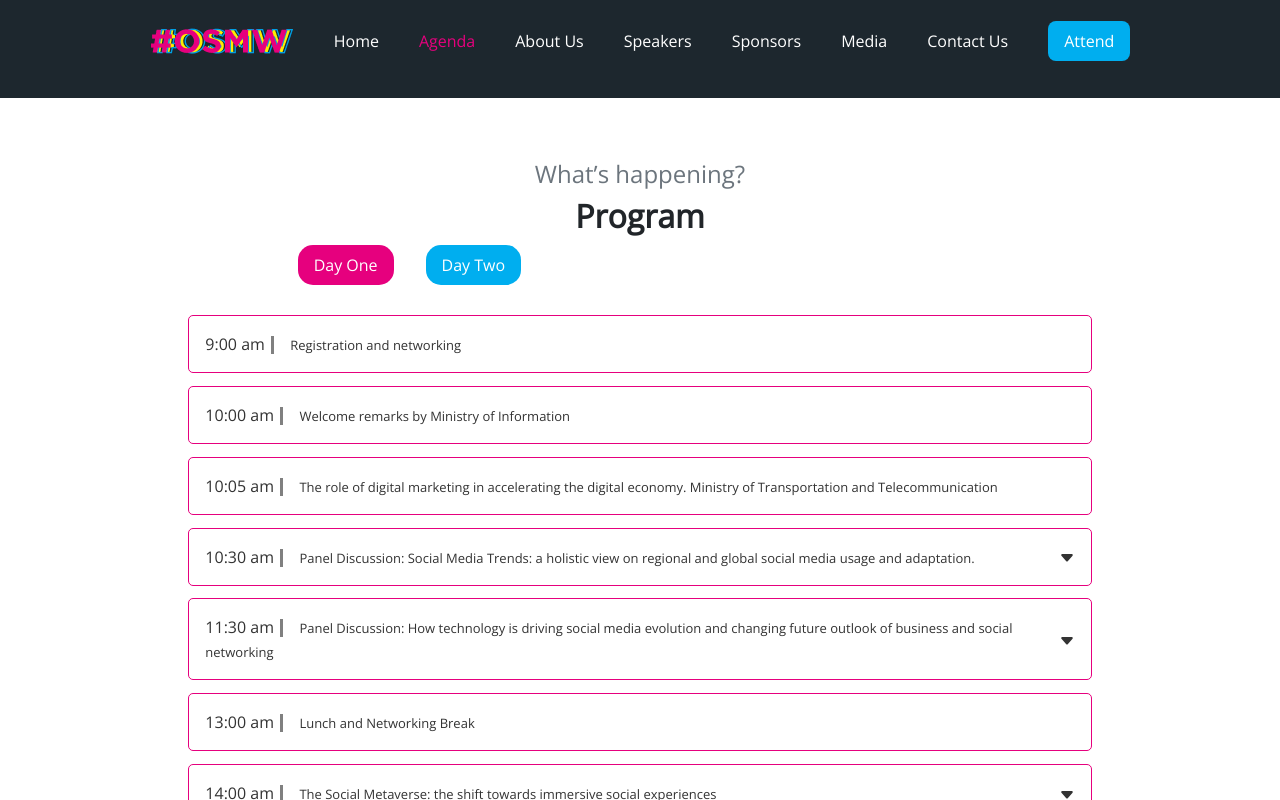
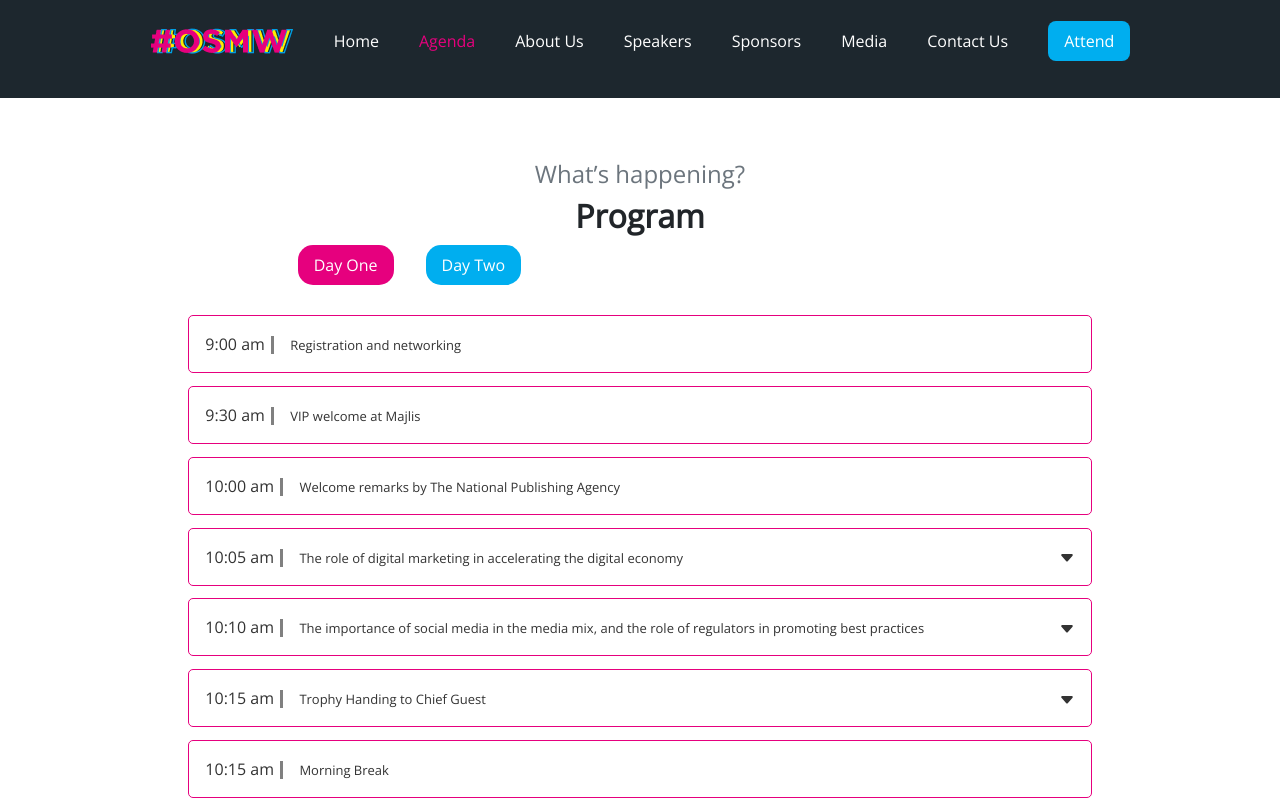
Before and after one commit to hoseinsedaqat/Osmw, a Vue app: page /agenda in a window 1280 px wide. Shown: the top 800 px of the page. Built offline with nearby package versions, Linux system fonts and the light colour scheme.

Commit message:
add new information to agenda page

```diff
--- a/src/views/Agenda/AgendaView.vue
+++ b/src/views/Agenda/AgendaView.vue
@@ -23,17 +23,123 @@
             </div>
             <div class="eventHappening">
               <div class="eventTitle">
-              <span>10:00 am</span>
-              <span>Welcome remarks by Ministry of Information</span>
+                <span>9:30 am</span>
+                <span>VIP welcome at Majlis</span>
               </div>
             </div>
             <div class="eventHappening">
               <div class="eventTitle">
+                <span>10:00 am</span>
+                <span>Welcome remarks by The National Publishing Agency</span>
+              </div>
+            </div>
+            <div class="eventHappening">
+              <div class="d-flex align-items-center justify-content-between">
+                <div class="eventTitle">
                   <span>10:05 am</span>
                   <span
-                >The role of digital marketing in accelerating the digital economy.
-                Ministry of Transportation and Telecommunication</span
+                    >The role of digital marketing in accelerating the digital
+                    economy</span
                   >
+                </div>
+                <span
+                  data-toggle="collapse"
+                  href="#eventSeven"
+                  role="button"
+                  aria-expanded="false"
+                  aria-controls="eventSeven"
+                >
+                  <svg
+                    xmlns="http://www.w3.org/2000/svg"
+                    width="16"
+                    height="16"
+                    fill="currentColor"
+                    class="bi bi-caret-down-fill"
+                    viewBox="0 0 16 16"
+                  >
+                    <path
+                      d="M7.247 11.14 2.451 5.658C1.885 5.013 2.345 4 3.204 4h9.592a1 1 0 0 1 .753 1.659l-4.796 5.48a1 1 0 0 1-1.506 0z"
+                    />
+                  </svg>
+                </span>
+              </div>
+              <p class="collapse font-sm-own" id="eventSeven">
+                <span>
+                  Richie Santosdiaz: Leading Commentator on the Future of Fintech in
+                  Emerging Markets. (TBC)
+                </span>
+              </p>
+            </div>
+            <div class="eventHappening">
+              <div class="d-flex align-items-center justify-content-between">
+                <div class="eventTitle">
+                  <span>10:10 am</span>
+                  <span
+                    >The importance of social media in the media mix, and the role of
+                    regulators in promoting best practices</span
+                  >
+                </div>
+                <span
+                  data-toggle="collapse"
+                  href="#eventEight"
+                  role="button"
+                  aria-expanded="false"
+                  aria-controls="eventEight"
+                >
+                  <svg
+                    xmlns="http://www.w3.org/2000/svg"
+                    width="16"
+                    height="16"
+                    fill="currentColor"
+                    class="bi bi-caret-down-fill"
+                    viewBox="0 0 16 16"
+                  >
+                    <path
+                      d="M7.247 11.14 2.451 5.658C1.885 5.013 2.345 4 3.204 4h9.592a1 1 0 0 1 .753 1.659l-4.796 5.48a1 1 0 0 1-1.506 0z"
+                    />
+                  </svg>
+                </span>
+              </div>
+              <p class="collapse font-sm-own" id="eventEight">
+                <span> Ministry of Information </span>
+              </p>
+            </div>
+            <div class="eventHappening">
+              <div class="d-flex align-items-center justify-content-between">
+                <div class="eventTitle">
+                  <span>10:15 am</span>
+                  <span>Trophy Handing to Chief Guest</span>
+                </div>
+                <span
+                  data-toggle="collapse"
+                  href="#eventNine"
+                  role="button"
+                  aria-expanded="false"
+                  aria-controls="eventNine"
+                >
+                  <svg
+                    xmlns="http://www.w3.org/2000/svg"
+                    width="16"
+                    height="16"
+                    fill="currentColor"
+                    class="bi bi-caret-down-fill"
+                    viewBox="0 0 16 16"
+                  >
+                    <path
+                      d="M7.247 11.14 2.451 5.658C1.885 5.013 2.345 4 3.204 4h9.592a1 1 0 0 1 .753 1.659l-4.796 5.48a1 1 0 0 1-1.506 0z"
+                    />
+                  </svg>
+                </span>
+              </div>
+              <p class="collapse font-sm-own" id="eventNine">
+                <span class="d-block"> - NPA representative to hand the Trophy </span>
+                <span> - Assist the Chief guest after the giving the trophy </span>
+              </p>
+            </div>
+            <div class="eventHappening">
+              <div class="eventTitle">
+                <span>10:15 am</span>
+                <span>Morning Break</span>
               </div>
             </div>
             <div class="eventHappening">
@@ -41,8 +147,8 @@
                 <div class="eventTitle">
                   <span>10:30 am</span>
                   <span
-                  >Panel Discussion: Social Media Trends: a holistic view on regional and
-                  global social media usage and adaptation.</span
+                    >Panel Discussion: Social Media Trends: a holistic view on regional
+                    and global social media usage and adaptation.</span
                   >
                 </div>
                 <span
@@ -67,9 +173,11 @@
                 </span>
               </div>
               <p class="collapse" id="eventOne">
-              <span class="font-weight-bold d-block m-4"> Moderator: TBC</span>
+                <!-- <span class="font-weight-bold d-block m-4"> Moderator: TBC</span> -->
                 <span>
-                <span class="font-weight-bold d-block mx-4"> Points of Discussion: </span>
+                  <span class="font-weight-bold d-block m-4">
+                    Points of Discussion:
+                  </span>
                   <li class="m-4">
                     Shifts in social media objectives: what businesses are using social
                     media for?
@@ -85,14 +193,21 @@
                     impacting leads acquisition and social media engagement.
                   </li>
                   <li class="m-4">
-                  Increasing business impact by social listening: building reputation and
-                  managing risks.
+                    Increasing business impact by social listening: building reputation
+                    and managing risks.
                   </li>
                   <li class="m-4">
-                  Social selling and customer acquisition by personalized shopping. Social
-                  customer service
+                    Social selling and customer acquisition by personalized shopping.
+                    Social customer service
                   </li>
-                <span class="font-weight-bold d-block mx-4"> Speakers: (Reserved) </span>
+                  <span class="font-weight-bold d-block m-4">
+                    MCEE: Tariq Al Barwani- Award-Winning Technology Professional &amp;
+                    Practical Motivational Speaker
+                  </span>
+                  <span class="font-weight-bold d-block mx-4">
+                    Speakers: (Reserved)
+                  </span>
+                  <li class="m-4">H.H Sayyed Faher Bin Fatik Al Said</li>
                   <li class="m-4">
                     <img
                       src="@/assets/Images/Saba Al Busaidi- Senior Manager Corporate Affairs at Omantel .jpeg"
@@ -102,16 +217,12 @@
                     Ms Saba Al Busaidi, Omantel
                   </li>
                   <li class="m-4">
-
-                  Ahmed Al Housni, Ooredoo
-                </li>
-                <li class="m-4">
                     <img
-                    src="@/assets/Images/Thuraya Al Harthi- Speaker_ Digital Transformation_ Innovation.jpeg"
+                      src="@/assets/Images/Said Al Busiaid - Manager Communication and Sustainability at Mazoon Electricity .jpeg"
                       style="width: 50px; border-radius: 50%"
                       alt=""
                     />
-                  Thuraya Al Harthi- MOT
+                    Certified Digital Marketer | PR Expert | Change Management
                   </li>
                 </span>
               </p>
@@ -121,8 +232,8 @@
                 <div class="eventTitle">
                   <span>11:30 am</span>
                   <span
-                  >Panel Discussion: How technology is driving social media evolution and
-                  changing future outlook of business and social networking</span
+                    >Panel Discussion: How technology is driving social media evolution
+                    and changing future outlook of business and social networking</span
                   >
                 </div>
                 <span
@@ -149,7 +260,9 @@
               <p class="collapse" id="eventTwo">
                 <span class="font-weight-bold d-block m-4"> Moderator: TBC</span>
                 <span>
-                <span class="font-weight-bold d-block mx-4"> Points of Discussion: </span>
+                  <span class="font-weight-bold d-block mx-4">
+                    Points of Discussion:
+                  </span>
                   <li class="m-4">
                     Shifts in social media objectives: what businesses are using social
                     media for?
@@ -165,14 +278,16 @@
                     impacting leads acquisition and social media engagement.
                   </li>
                   <li class="m-4">
-                  Increasing business impact by social listening: building reputation and
-                  managing risks.
+                    Increasing business impact by social listening: building reputation
+                    and managing risks.
                   </li>
                   <li class="m-4">
-                  Social selling and customer acquisition by personalized shopping. Social
-                  customer service
+                    Social selling and customer acquisition by personalized shopping.
+                    Social customer service
                   </li>
-                <span class="font-weight-bold d-block mx-4"> Speakers: (Reserved) </span>
+                  <span class="font-weight-bold d-block mx-4">
+                    Speakers: (Reserved)
+                  </span>
                   <li class="m-4">
                     <img
                       src="@/assets/Images/Saba Al Busaidi- Senior Manager Corporate Affairs at Omantel .jpeg"
@@ -181,10 +296,7 @@
                     />
                     Ms Saba Al Busaidi, Omantel
                   </li>
-                <li class="m-4">
-
-                  Ahmed Al Housni, Ooredoo
-                </li>
+                  <li class="m-4">Ahmed Al Housni, Ooredoo</li>
                   <li class="m-4">
                     <img
                       src="@/assets/Images/Thuraya Al Harthi- Speaker_ Digital Transformation_ Innovation.jpeg"
@@ -234,7 +346,9 @@
               <p class="collapse" id="eventThree">
                 <span class="font-weight-bold d-block m-4"> Moderator: TBC</span>
                 <span>
-                <span class="font-weight-bold d-block mx-4"> Points of Discussion: </span>
+                  <span class="font-weight-bold d-block mx-4">
+                    Points of Discussion:
+                  </span>
                   <li class="m-4">
                     Shifts in social media objectives: what businesses are using social
                     media for?
@@ -250,14 +364,16 @@
                     impacting leads acquisition and social media engagement.
                   </li>
                   <li class="m-4">
-                  Increasing business impact by social listening: building reputation and
-                  managing risks.
+                    Increasing business impact by social listening: building reputation
+                    and managing risks.
                   </li>
                   <li class="m-4">
-                  Social selling and customer acquisition by personalized shopping. Social
-                  customer service
+                    Social selling and customer acquisition by personalized shopping.
+                    Social customer service
                   </li>
-                <span class="font-weight-bold d-block mx-4"> Speakers: (Reserved) </span>
+                  <span class="font-weight-bold d-block mx-4">
+                    Speakers: (Reserved)
+                  </span>
                   <li class="m-4">
                     <img
                       src="@/assets/Images/Saba Al Busaidi- Senior Manager Corporate Affairs at Omantel .jpeg"
@@ -266,10 +382,7 @@
                     />
                     Ms Saba Al Busaidi, Omantel
                   </li>
-                <li class="m-4">
-
-                  Ahmed Al Housni, Ooredoo
-                </li>
+                  <li class="m-4">Ahmed Al Housni, Ooredoo</li>
                   <li class="m-4">
                     <img
                       src="@/assets/Images/Thuraya Al Harthi- Speaker_ Digital Transformation_ Innovation.jpeg"
@@ -311,7 +424,9 @@
               <p class="collapse" id="eventFour">
                 <span class="font-weight-bold d-block m-4"> Moderator: TBC</span>
                 <span>
-                <span class="font-weight-bold d-block mx-4"> Points of Discussion: </span>
+                  <span class="font-weight-bold d-block mx-4">
+                    Points of Discussion:
+                  </span>
                   <li class="m-4">
                     Shifts in social media objectives: what businesses are using social
                     media for?
@@ -327,14 +442,16 @@
                     impacting leads acquisition and social media engagement.
                   </li>
                   <li class="m-4">
-                  Increasing business impact by social listening: building reputation and
-                  managing risks.
+                    Increasing business impact by social listening: building reputation
+                    and managing risks.
                   </li>
                   <li class="m-4">
-                  Social selling and customer acquisition by personalized shopping. Social
-                  customer service
+                    Social selling and customer acquisition by personalized shopping.
+                    Social customer service
                   </li>
-                <span class="font-weight-bold d-block mx-4"> Speakers: (Reserved) </span>
+                  <span class="font-weight-bold d-block mx-4">
+                    Speakers: (Reserved)
+                  </span>
                   <li class="m-4">
                     <img
                       src="@/assets/Images/Saba Al Busaidi- Senior Manager Corporate Affairs at Omantel .jpeg"
@@ -343,10 +460,7 @@
                     />
                     Ms Saba Al Busaidi, Omantel
                   </li>
-                <li class="m-4">
-
-                  Ahmed Al Housni, Ooredoo
-                </li>
+                  <li class="m-4">Ahmed Al Housni, Ooredoo</li>
                   <li class="m-4">
                     <img
                       src="@/assets/Images/Thuraya Al Harthi- Speaker_ Digital Transformation_ Innovation.jpeg"
@@ -391,7 +505,9 @@
               <p class="collapse" id="eventFive">
                 <span class="font-weight-bold d-block m-4"> Moderator: TBC</span>
                 <span>
-                <span class="font-weight-bold d-block mx-4"> Points of Discussion: </span>
+                  <span class="font-weight-bold d-block mx-4">
+                    Points of Discussion:
+                  </span>
                   <li class="m-4">
                     Shifts in social media objectives: what businesses are using social
                     media for?
@@ -407,14 +523,16 @@
                     impacting leads acquisition and social media engagement.
                   </li>
                   <li class="m-4">
-                  Increasing business impact by social listening: building reputation and
-                  managing risks.
+                    Increasing business impact by social listening: building reputation
+                    and managing risks.
                   </li>
                   <li class="m-4">
-                  Social selling and customer acquisition by personalized shopping. Social
-                  customer service
+                    Social selling and customer acquisition by personalized shopping.
+                    Social customer service
                   </li>
-                <span class="font-weight-bold d-block mx-4"> Speakers: (Reserved) </span>
+                  <span class="font-weight-bold d-block mx-4">
+                    Speakers: (Reserved)
+                  </span>
                   <li class="m-4">
                     <img
                       src="@/assets/Images/Saba Al Busaidi- Senior Manager Corporate Affairs at Omantel .jpeg"
@@ -423,10 +541,7 @@
                     />
                     Ms Saba Al Busaidi, Omantel
                   </li>
-                <li class="m-4">
-
-                  Ahmed Al Housni, Ooredoo
-                </li>
+                  <li class="m-4">Ahmed Al Housni, Ooredoo</li>
                   <li class="m-4">
                     <img
                       src="@/assets/Images/Thuraya Al Harthi- Speaker_ Digital Transformation_ Innovation.jpeg"
@@ -470,7 +585,9 @@
               <p class="collapse" id="eventSix">
                 <span class="font-weight-bold d-block m-4"> Moderator: TBC</span>
                 <span>
-                <span class="font-weight-bold d-block mx-4"> Points of Discussion: </span>
+                  <span class="font-weight-bold d-block mx-4">
+                    Points of Discussion:
+                  </span>
                   <li class="m-4">
                     Shifts in social media objectives: what businesses are using social
                     media for?
@@ -486,14 +603,16 @@
                     impacting leads acquisition and social media engagement.
                   </li>
                   <li class="m-4">
-                  Increasing business impact by social listening: building reputation and
-                  managing risks.
+                    Increasing business impact by social listening: building reputation
+                    and managing risks.
                   </li>
                   <li class="m-4">
-                  Social selling and customer acquisition by personalized shopping. Social
-                  customer service
+                    Social selling and customer acquisition by personalized shopping.
+                    Social customer service
                   </li>
-                <span class="font-weight-bold d-block mx-4"> Speakers: (Reserved) </span>
+                  <span class="font-weight-bold d-block mx-4">
+                    Speakers: (Reserved)
+                  </span>
                   <li class="m-4">
                     <img
                       src="@/assets/Images/Saba Al Busaidi- Senior Manager Corporate Affairs at Omantel .jpeg"
@@ -502,10 +621,7 @@
                     />
                     Ms Saba Al Busaidi, Omantel
                   </li>
-                <li class="m-4">
-
-                  Ahmed Al Housni, Ooredoo
-                </li>
+                  <li class="m-4">Ahmed Al Housni, Ooredoo</li>
                   <li class="m-4">
                     <img
                       src="@/assets/Images/Thuraya Al Harthi- Speaker_ Digital Transformation_ Innovation.jpeg"
@@ -529,10 +645,10 @@
 <script>
 export default {
   name: "AgendaView",
-  mounted(){
+  mounted() {
     document.body.scrollTop = 1;
     document.documentElement.scrollTop = 1;
-  }
+  },
 };
 </script>
 
@@ -573,8 +689,13 @@ export default {
   font-size: 13px;
 }
 
-@media screen and (max-width:1000px){
-    #agenda{
+.font-sm-own {
+  font-size: 14px;
+  margin: 1rem 0 0 0 !important;
+}
+
+@media screen and (max-width: 1000px) {
+  #agenda {
     padding: 2rem;
   }
 }
```
Lines whose indentation alone changed are shown as unchanged.
